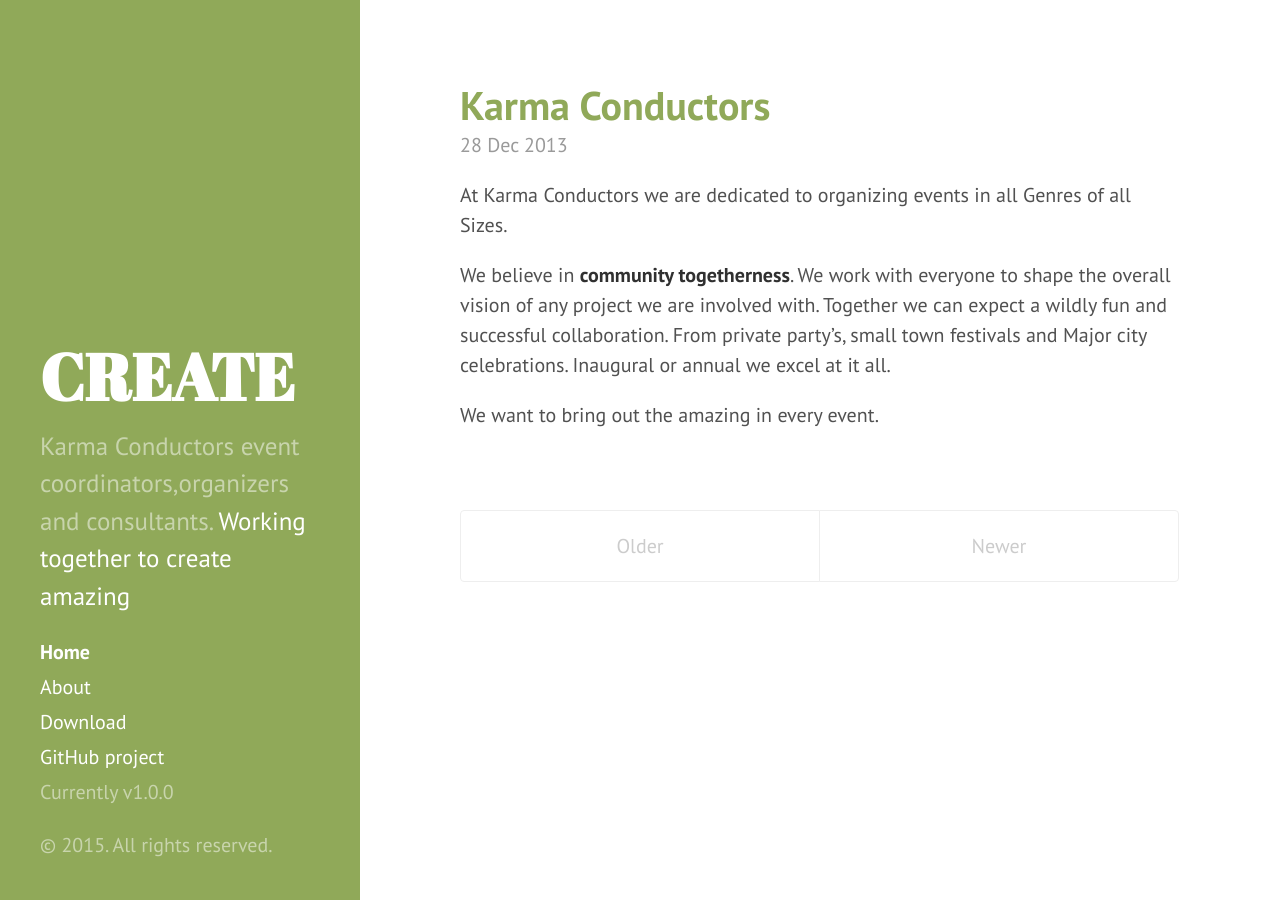
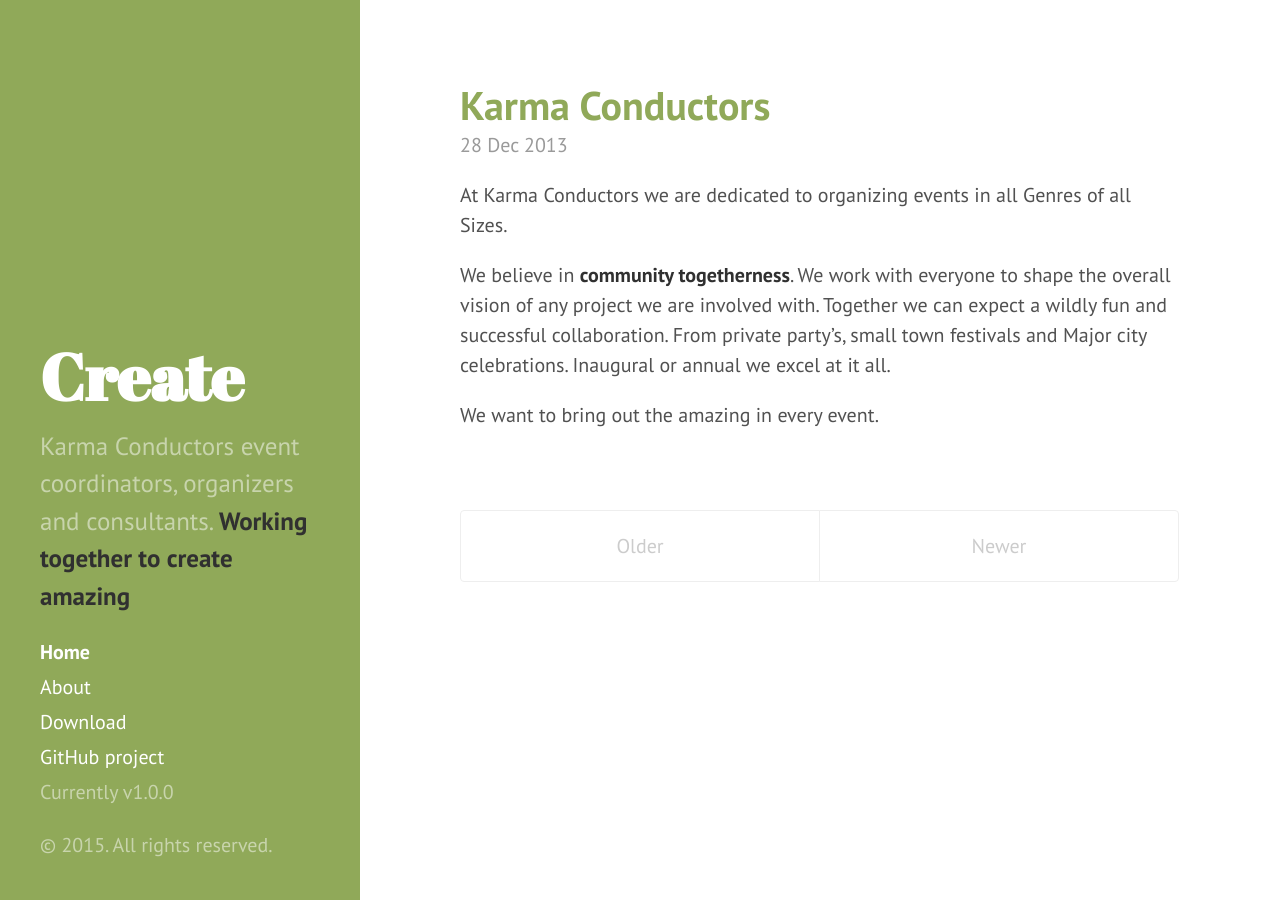
Before and after one commit to KarmaConductors/karmaconductors.github.io, a Jekyll site: the page built from index.html, in a window 1280 px wide. Built offline with Jekyll 4.4.1, drawn with Linux system fonts in a browser that asks for light colours; Markdown is read by kramdown in place of the engine named in the settings; the list of posts is cut into pages by our own code.

```diff
--- a/_config.yml
+++ b/_config.yml
@@ -7,9 +7,9 @@ permalink:        pretty
 relative_permalinks: true
 
 # Setup
-title:            CREATE
+title:            Create
 tagline:          'Working Together To Create Awesome'
-description:      'Karma Conductors event coordinators,organizers and consultants. <a href="#">Working together to create amazing</a>'
+description:      'Karma Conductors event coordinators, organizers and consultants. <strong>Working together to create amazing</strong>'
 url:              https://karmaconductors.github.io
 baseurl:          /
 
```
